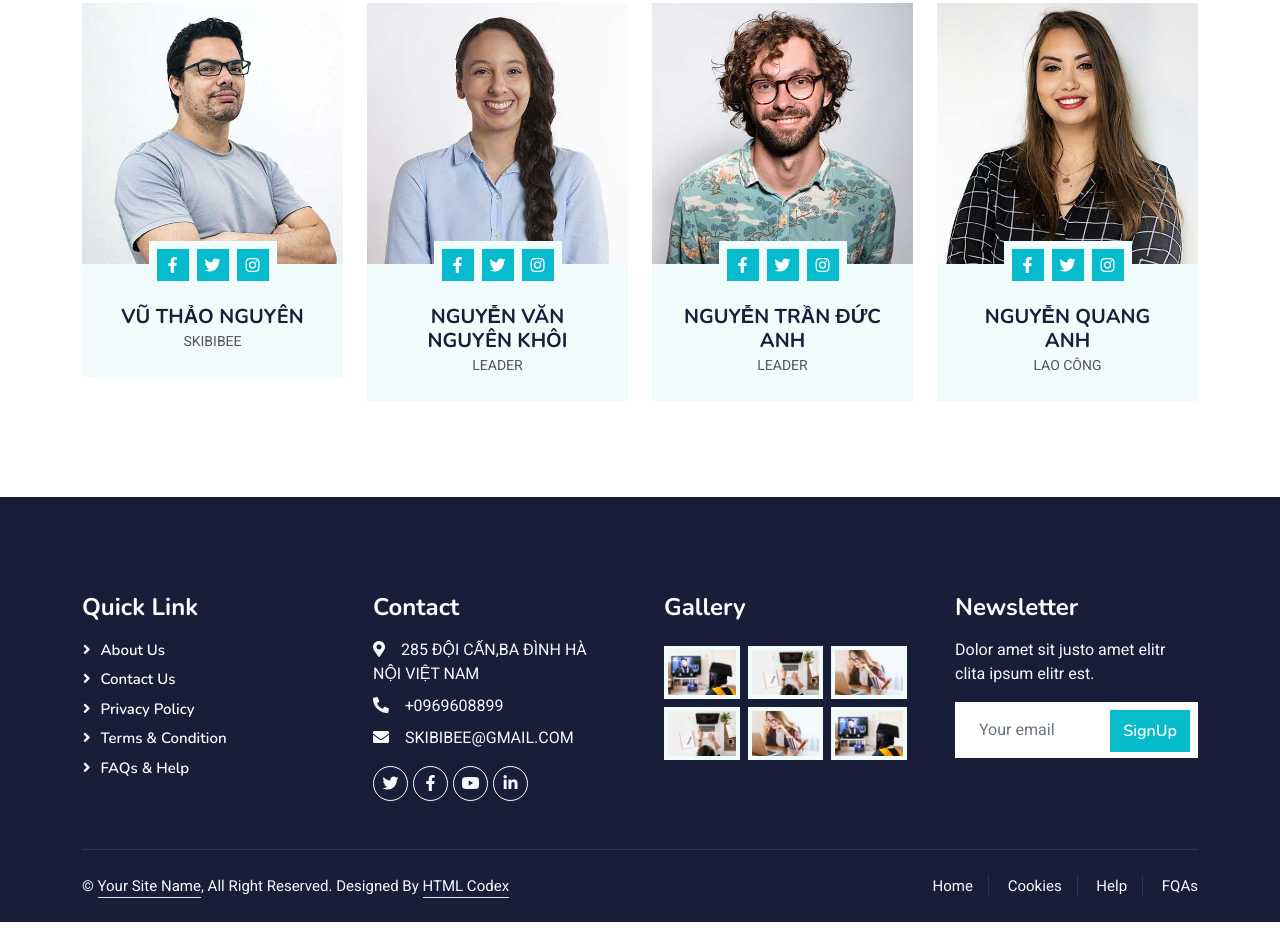
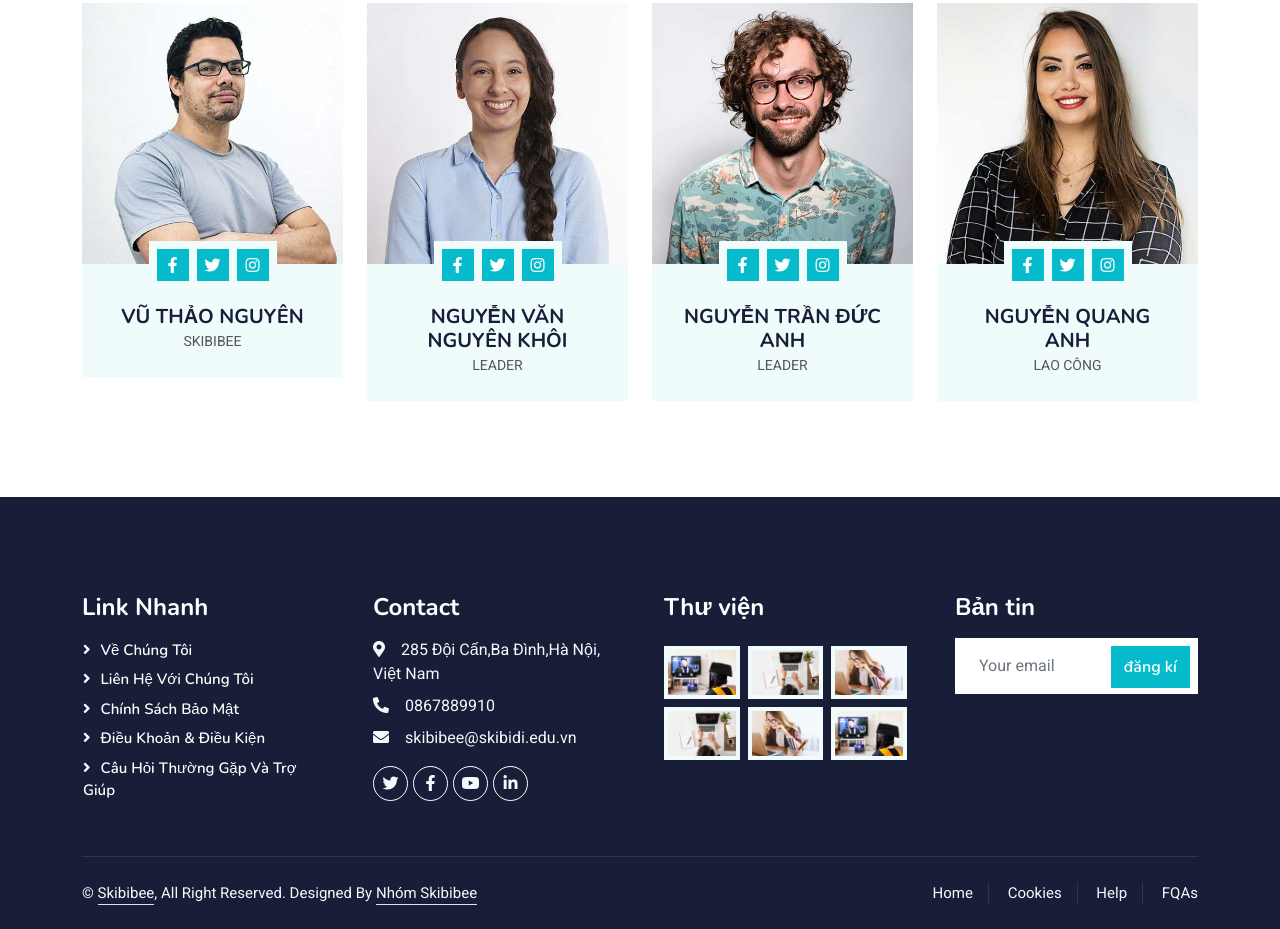
Before and after one commit to ducanhngtran/elearning-html-template, a plain HTML site: page team.html in a window 1280 px wide. Shown: the part 611-1540 px from the top of the page. Drawn offline with nearby package versions, Linux system fonts and the light colour scheme.

Commit message:
final web + setting live sv

```diff
--- a/team.html
+++ b/team.html
@@ -63,7 +63,7 @@
                 </div>
                 <a href="contact.html" class="nav-item nav-link">Liên lạc</a>
             </div>
-            <a href="" class="btn btn-primary py-4 px-lg-5 d-none d-lg-block">Join Now<i class="fa fa-arrow-right ms-3"></i></a>
+            <a href="http://127.0.0.1:5500/contact.html" class="btn btn-primary py-4 px-lg-5 d-none d-lg-block">Tham gia bây giờ<i class="fa fa-arrow-right ms-3"></i></a>
         </div>
     </nav>
     <!-- Navbar End -->
@@ -182,18 +182,18 @@
     <div class="container py-5">
         <div class="row g-5">
             <div class="col-lg-3 col-md-6">
-                    <h4 class="text-white mb-3">Quick Link</h4>
-                    <a class="btn btn-link" href="">About Us</a>
-                    <a class="btn btn-link" href="">Contact Us</a>
-                    <a class="btn btn-link" href="">Privacy Policy</a>
-                    <a class="btn btn-link" href="">Terms & Condition</a>
-                    <a class="btn btn-link" href="">FAQs & Help</a>
+                <h4 class="text-white mb-3"> Link Nhanh </h4>
+                <a class="btn btn-link" href="">Về chúng tôi</a>
+                <a class="btn btn-link" href="">Liên hệ với chúng tôi</a>
+                <a class="btn btn-link" href="">Chính sách bảo mật</a>
+                <a class="btn btn-link" href="">Điều khoản & Điều kiện</a>
+                <a class="btn btn-link" href="">Câu hỏi thường gặp và trợ giúp</a>
             </div>
             <div class="col-lg-3 col-md-6">
                 <h4 class="text-white mb-3">Contact</h4>
-                    <p class="mb-2"><i class="fa fa-map-marker-alt me-3"></i>285 ĐỘI CẤN,BA ĐÌNH HÀ NỘI VIỆT NAM</p>
-                    <p class="mb-2"><i class="fa fa-phone-alt me-3"></i>+0969608899</p>
-                    <p class="mb-2"><i class="fa fa-envelope me-3"></i>SKIBIBEE@GMAIL.COM</p>
+                <p class="mb-2"><i class="fa fa-map-marker-alt me-3"></i>285 Đội Cấn,Ba Đình,Hà Nội, Việt Nam</p>
+                <p class="mb-2"><i class="fa fa-phone-alt me-3"></i>0867889910</p>
+                <p class="mb-2"><i class="fa fa-envelope me-3"></i>skibibee@skibidi.edu.vn</p>
                 <div class="d-flex pt-2">
                     <a class="btn btn-outline-light btn-social" href=""><i class="fab fa-twitter"></i></a>
                     <a class="btn btn-outline-light btn-social" href=""><i class="fab fa-facebook-f"></i></a>
@@ -202,7 +202,7 @@
                 </div>
             </div>
             <div class="col-lg-3 col-md-6">
-                    <h4 class="text-white mb-3">Gallery</h4>
+                <h4 class="text-white mb-3">Thư viện</h4>
                 <div class="row g-2 pt-2">
                     <div class="col-4">
                         <img class="img-fluid bg-light p-1" src="img/course-1.jpg" alt="">
@@ -225,11 +225,11 @@
                 </div>
             </div>
             <div class="col-lg-3 col-md-6">
-                    <h4 class="text-white mb-3">Newsletter</h4>
-                    <p>Dolor amet sit justo amet elitr clita ipsum elitr est.</p>
+                <h4 class="text-white mb-3">Bản tin</h4>
+
                 <div class="position-relative mx-auto" style="max-width: 400px;">
                     <input class="form-control border-0 w-100 py-3 ps-4 pe-5" type="text" placeholder="Your email">
-                        <button type="button" class="btn btn-primary py-2 position-absolute top-0 end-0 mt-2 me-2">SignUp</button>
+                    <button type="button" class="btn btn-primary py-2 position-absolute top-0 end-0 mt-2 me-2">đăng kí </button>
                 </div>
             </div>
         </div>
@@ -238,14 +238,14 @@
         <div class="copyright">
             <div class="row">
                 <div class="col-md-6 text-center text-md-start mb-3 mb-md-0">
-                        &copy; <a class="border-bottom" href="#">Your Site Name</a>, All Right Reserved.
+                    &copy; <a class="border-bottom" href="#">Skibibee</a>, All Right Reserved.
 
                     <!--/*** This template is free as long as you keep the footer author’s credit link/attribution link/backlink. If you'd like to use the template without the footer author’s credit link/attribution link/backlink, you can purchase the Credit Removal License from "https://htmlcodex.com/credit-removal". Thank you for your support. ***/-->
-                        Designed By <a class="border-bottom" href="https://htmlcodex.com">HTML Codex</a>
+                    Designed By <a class="border-bottom" href="https://htmlcodex.com">Nhóm Skibibee</a>
                 </div>
                 <div class="col-md-6 text-center text-md-end">
                     <div class="footer-menu">
-                            <a href="">Home</a>
+                        <a href="http://127.0.0.1:5500/index.html">Home</a>
                         <a href="">Cookies</a>
                         <a href="">Help</a>
                         <a href="">FQAs</a>
@@ -256,6 +256,7 @@
     </div>
 </div>
 <!-- Footer End -->
+
 
 
     <!-- Back to Top -->
```
Also changed, not shown: contact.html (+1 -1 lines), courses.html (+4 -7 lines). Lines whose indentation alone changed are shown as unchanged.
